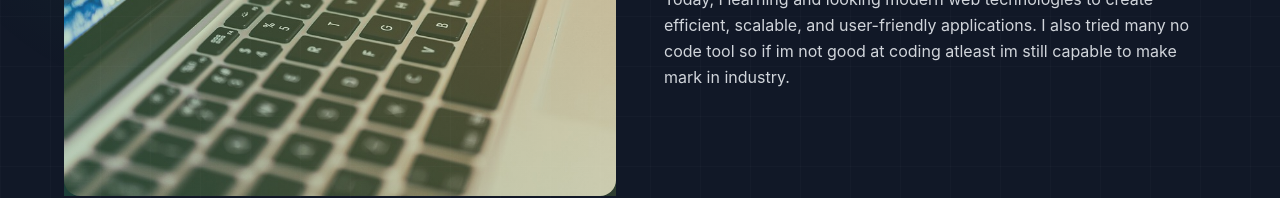
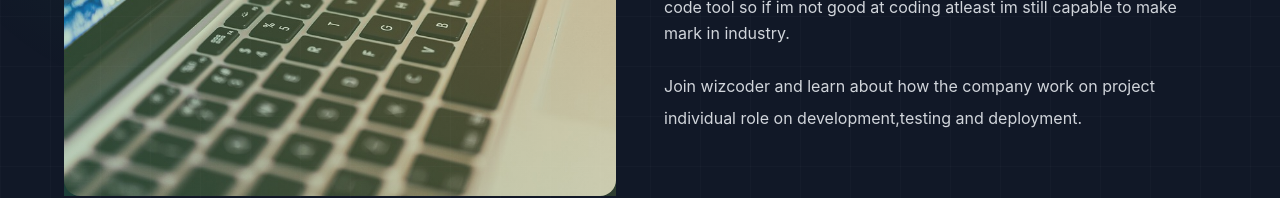
Before and after one commit to yavinash249/my-info, a React (Vite) app: page /about in a window 1280 px wide. Shown: the part 584-782 px from the top of the page. Built offline with nearby package versions, Linux system fonts and the light colour scheme; no server answers.

Commit message:
change in about page

```diff
--- a/src/components/About.jsx
+++ b/src/components/About.jsx
@@ -34,7 +34,7 @@ const About = () => {
           <p className="text-accent text-lg">My Journey in Technology</p>
         </motion.div>
 
-        <div className="grid md:grid-cols-2 gap-12 items-center mb-20">
+        <div className="grid md:grid-cols-2 gap-12 items-center mb-20 rounded-lg">
           {/* Image Section */}
           <motion.div
             initial={{ opacity: 0, x: -50 }}
@@ -72,6 +72,9 @@ const About = () => {
               efficient, scalable, and user-friendly applications. I also tried many no code tool so if im not
               good at coding atleast im still capable to make mark in industry.
             </p>
+            <p className='text-gray-300 leading-loose'>
+              Join wizcoder and learn about how the company work on project individual role on development,testing and deployment.
+            </p>
           </motion.div>
         </div>
 
--- a/src/components/Navbar.jsx
+++ b/src/components/Navbar.jsx
@@ -28,7 +28,7 @@ const Navbar = () => {
   ];
 
   return (
-    <nav className={`fixed w-full shadow-lg z-50 transition-all duration-300 ${scrolled ? 'bg-gray-800' : 'bg-transparent'}`}>
+    <nav className={`fixed w-full font-roboto  shadow-lg z-50 transition-all duration-300 ${scrolled ? 'bg-gray-800' : 'bg-transparent'}`}>
       <div className="max-w-7xl mx-auto px-4 sm:px-6 lg:px-8">
         <div className="flex items-center justify-between h-16">
           <Link to="/" className="flex items-center text-xl font-bold">
```
